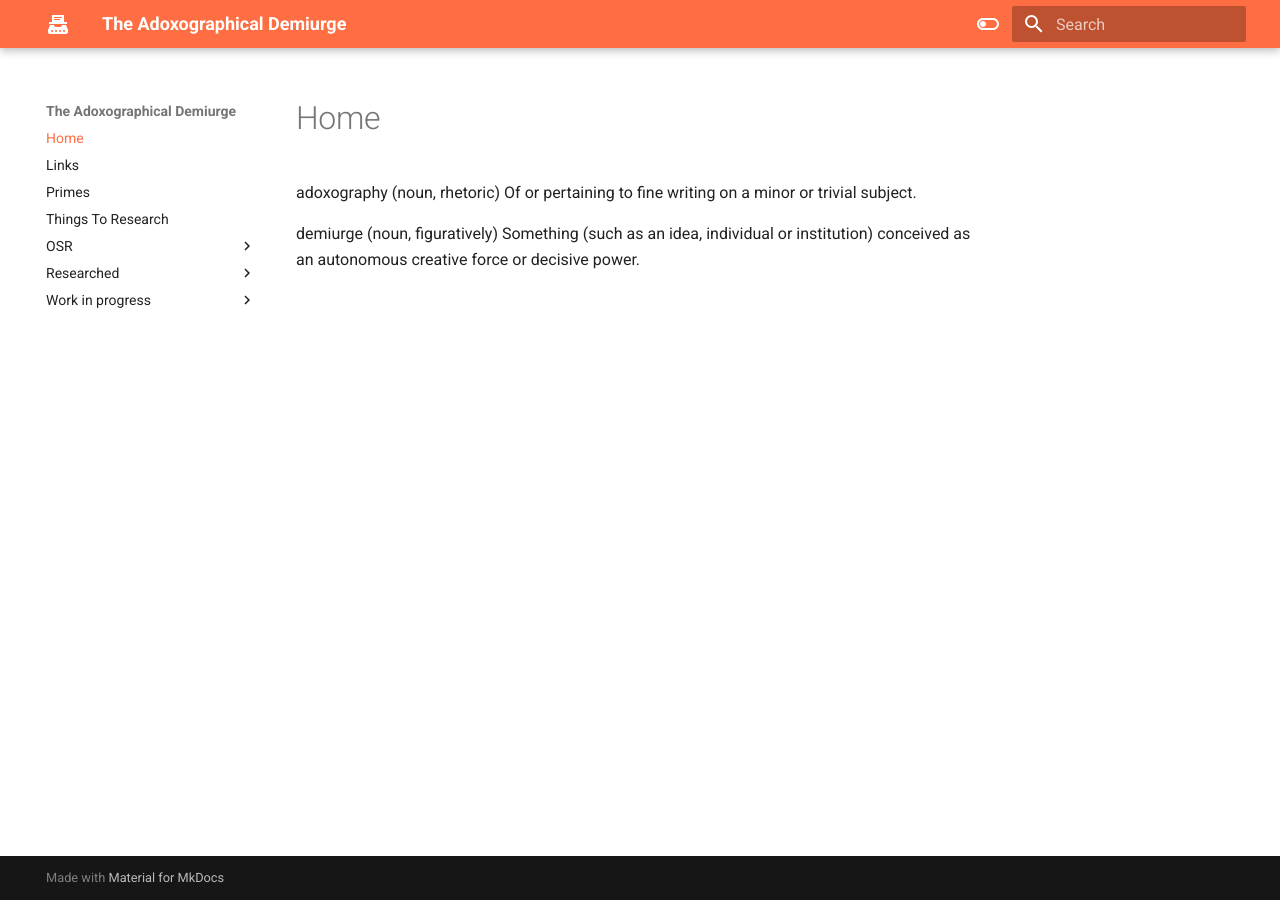
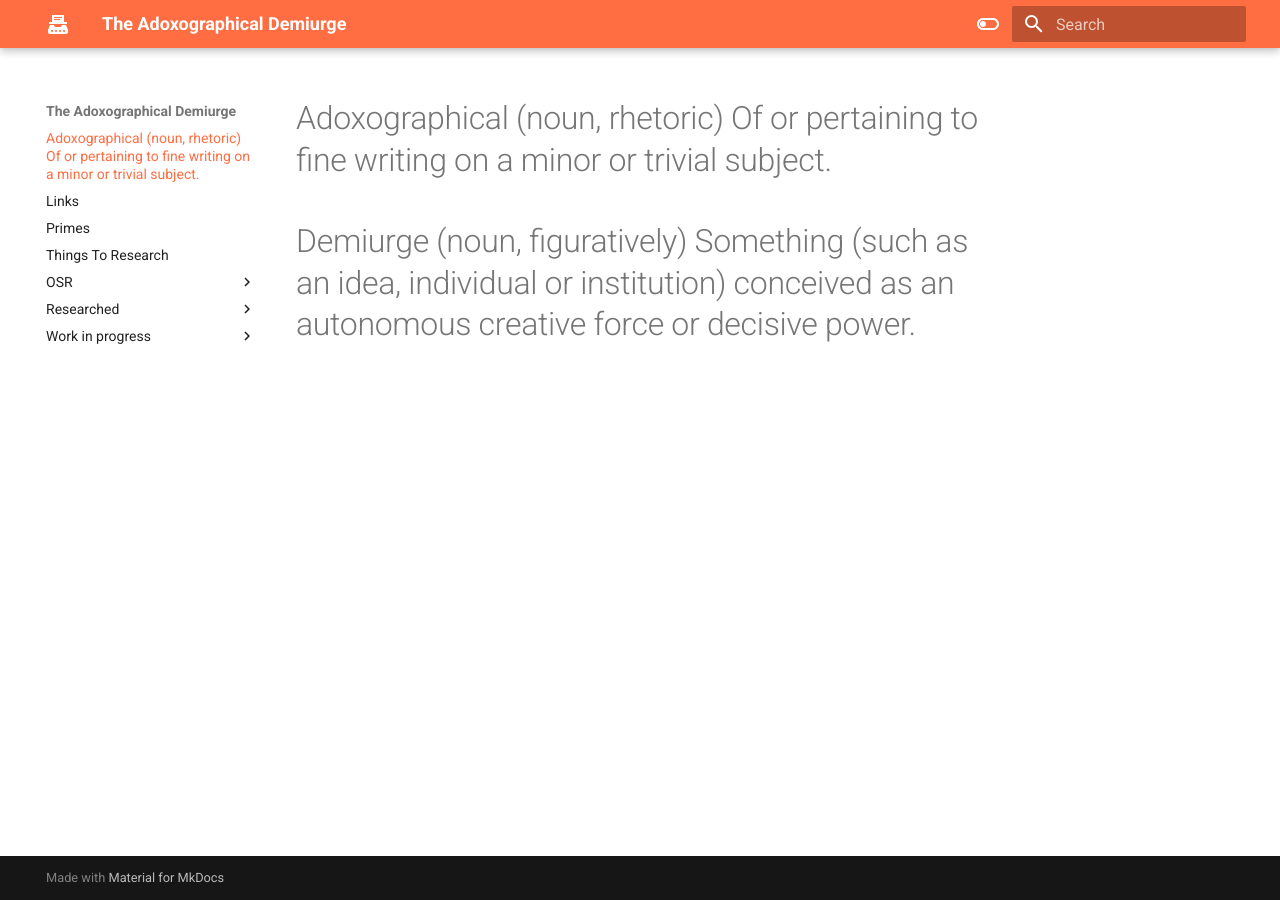
Before and after one commit to madlogmay/adoxographical_demiurge, an MkDocs documentation site: the page built from docs/index.md, in a window 1280 px wide. Built offline with MkDocs 1.6.1 and Material for MkDocs 9.7.7, drawn with Linux system fonts in a browser that asks for light colours.

Commit message:
Update index.md

```diff
--- a/docs/index.md
+++ b/docs/index.md
@@ -1,3 +1,3 @@
-adoxography (noun, rhetoric)  Of or pertaining to fine writing on a minor or trivial subject.
+# Adoxographical (noun, rhetoric)  Of or pertaining to fine writing on a minor or trivial subject.
 
-demiurge (noun, figuratively) Something (such as an idea, individual or institution) conceived as an autonomous creative force or decisive power.
+# Demiurge (noun, figuratively) Something (such as an idea, individual or institution) conceived as an autonomous creative force or decisive power.
```
